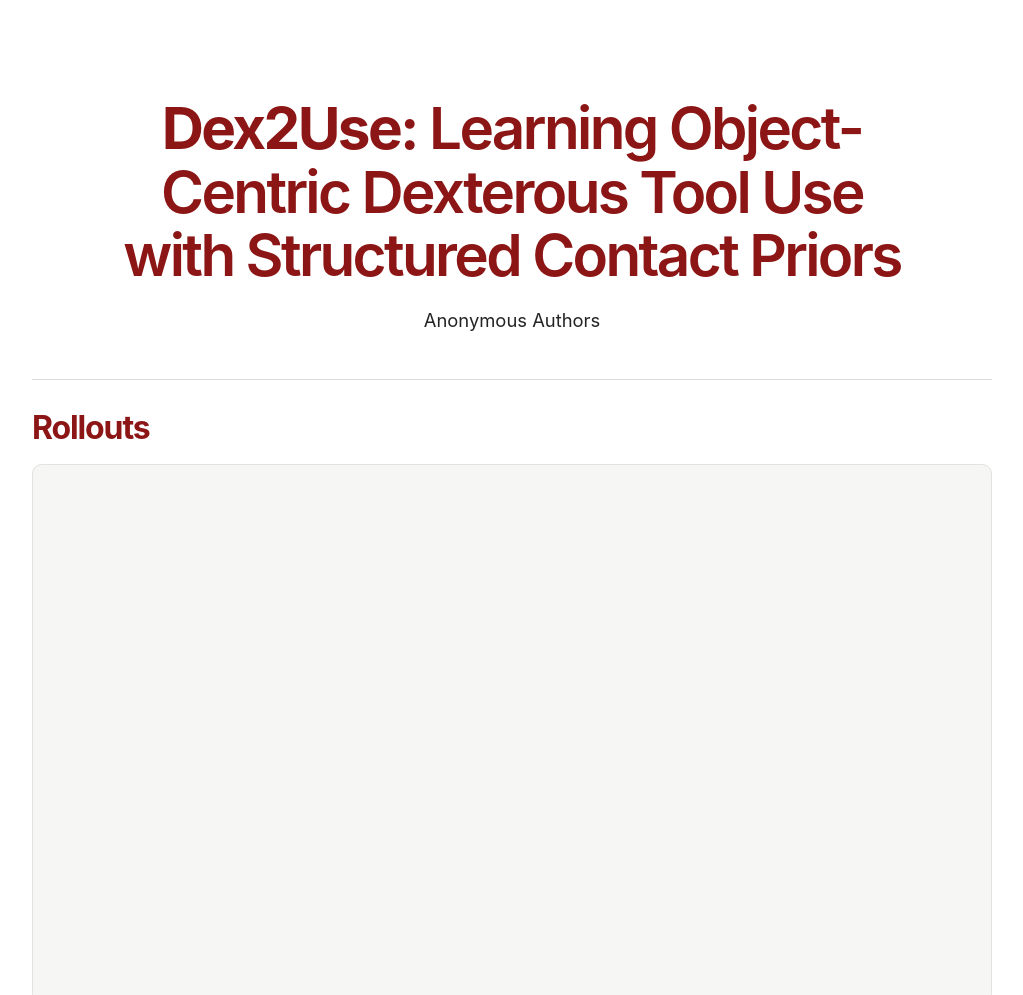
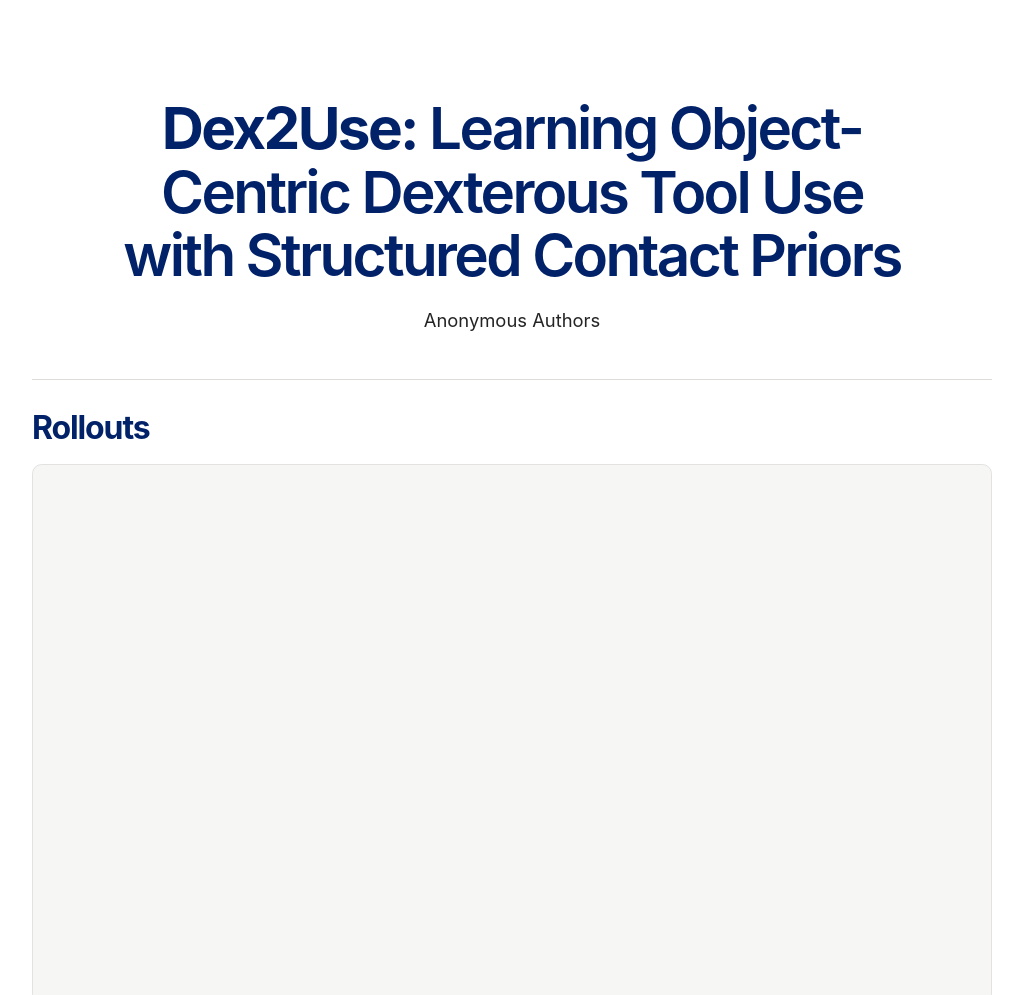
Before and after one commit to dex2use/dex2use.github.io, a plain HTML site: page index.html in a window 1280 px wide. Shown: the top 995 px of the page, without its empty margins (128-1151 px from the left). Drawn offline with Linux system fonts and the light colour scheme.

Commit message:
Update heading styles

```diff
--- a/style.css
+++ b/style.css
@@ -2,7 +2,7 @@
   color-scheme: light;
   font-family: Inter, -apple-system, BlinkMacSystemFont, "Segoe UI", sans-serif;
   color: #242424;
-  --accent: #8c1515;
+  --accent: #012169;
 }
 * { box-sizing: border-box; }
 body { margin: 0; background: #fff; }
```
